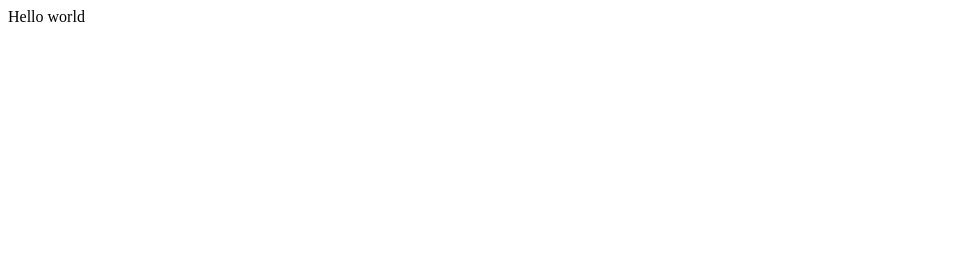
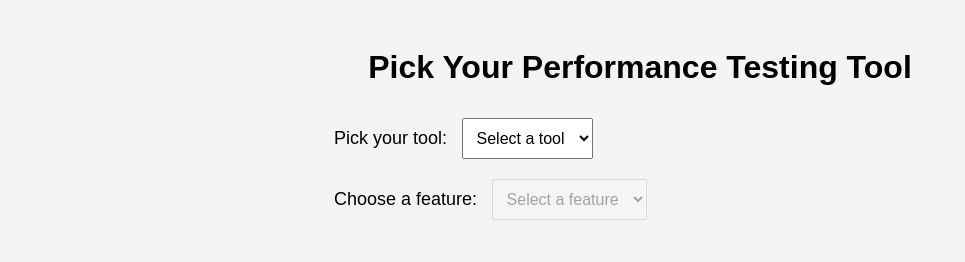
Before and after one commit to vasanthshanmugam/index.html, a plain HTML site: page index.html in a window 1280 px wide. Shown: the whole page, without its empty margins (0-965 px from the left). Drawn offline with Linux system fonts and the light colour scheme.

Commit message:
Updated landing page

```diff
--- a/index.html
+++ b/index.html
@@ -1 +1,95 @@
-Hello world
+<!DOCTYPE html>
+<html lang="en">
+<head>
+    <meta charset="UTF-8">
+    <meta name="viewport" content="width=device-width, initial-scale=1.0">
+    <title>Tool Selection</title>
+    <style>
+        body {
+            font-family: Arial, sans-serif;
+            padding: 20px;
+            background-color: #f4f4f4;
+        }
+
+        h1 {
+            text-align: center;
+        }
+
+        label {
+            font-size: 18px;
+            margin-right: 10px;
+        }
+
+        select {
+            padding: 10px;
+            font-size: 16px;
+            margin: 10px 0;
+        }
+
+        .container {
+            width: 50%;
+            margin: 0 auto;
+        }
+    </style>
+</head>
+<body>
+
+    <div class="container">
+        <h1>Pick Your Performance Testing Tool</h1>
+
+        <!-- Tool selection dropdown -->
+        <label for="tool">Pick your tool:</label>
+        <select id="tool" name="tool" onchange="populateOptions()">
+            <option value="" selected disabled>Select a tool</option>
+            <option value="neoload">Neoload</option>
+            <option value="jmeter">JMeter</option>
+            <option value="loadrunner">LoadRunner</option>
+        </select>
+
+        <br>
+
+        <!-- Second dropdown for features -->
+        <label for="features">Choose a feature:</label>
+        <select id="features" name="features" disabled>
+            <option value="">Select a feature</option>
+        </select>
+    </div>
+
+    <script>
+        // Define features for each tool
+        const toolFeatures = {
+            neoload: ["Parameterization", "Correlation", "Creating Script"],
+            jmeter: ["Parameterization", "Correlation", "Creating Script"],
+            loadrunner: ["Parameterization", "Correlation", "Creating Script"]
+        };
+
+        // Function to populate the second dropdown based on tool selection
+        function populateOptions() {
+            const toolSelect = document.getElementById("tool");
+            const featureSelect = document.getElementById("features");
+            const selectedTool = toolSelect.value;
+
+            // Clear the feature dropdown
+            featureSelect.innerHTML = "";
+
+            // Enable feature dropdown
+            featureSelect.disabled = false;
+
+            // Add placeholder
+            const placeholderOption = document.createElement("option");
+            placeholderOption.text = "Select a feature";
+            placeholderOption.value = "";
+            featureSelect.add(placeholderOption);
+
+            // Populate features based on the selected tool
+            toolFeatures[selectedTool].forEach(function (feature) {
+                const option = document.createElement("option");
+                option.text = feature;
+                option.value = feature.toLowerCase().replace(" ", "_"); // Create a value for the feature
+                featureSelect.add(option);
+            });
+        }
+    </script>
+
+</body>
+</html>
```
